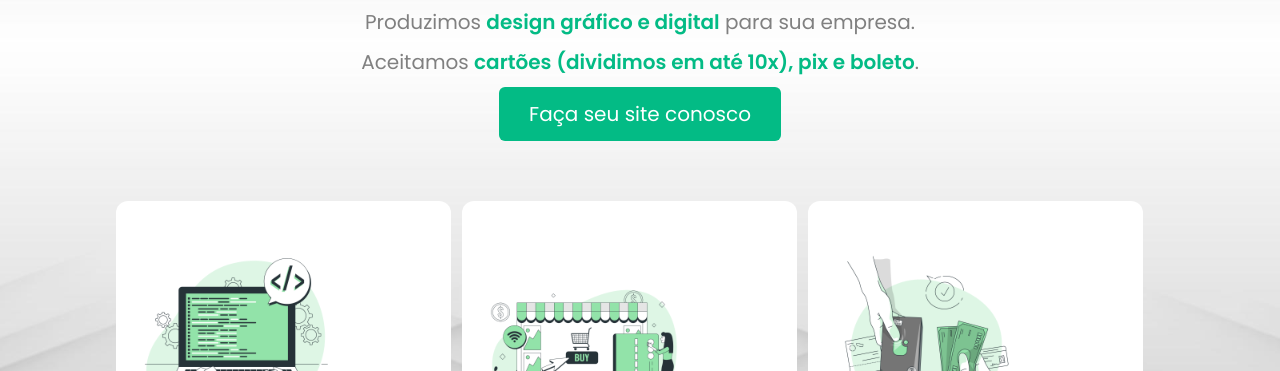
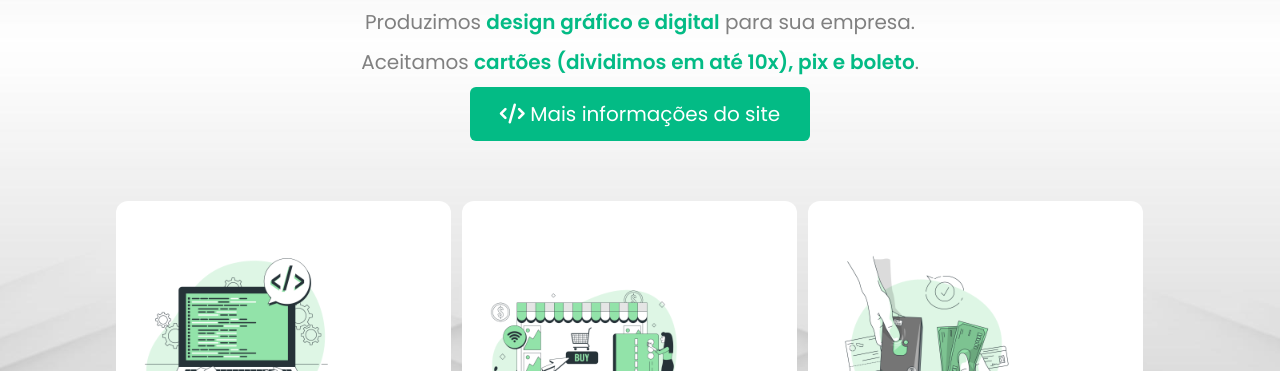
Before and after one commit to italodasilva/italodesignner, a plain HTML site: page index.html in a window 1280 px wide. Shown: the part 429-800 px from the top of the page. Drawn offline with Linux system fonts and the light colour scheme.

Commit message:
Update index.html

```diff
--- a/index.html
+++ b/index.html
@@ -26,7 +26,7 @@
                 <p>O site será <span class="cor-diferente">produzido com o estilo</span> de acordo <span class="cor-diferente">com a sua empresa.</span></p>
                 <p>Produzimos <span class="cor-diferente">design gráfico e digital</span> para sua empresa.</p>
                 <p>Aceitamos <span class="cor-diferente">cartões (dividimos em até 10x), pix e boleto</span>.</p>
-                <a href="descricao.html"><button>Faça seu site conosco</button></a>
+                <a href="descricao.html"><button><i class="fa-solid fa-code"></i> Mais informações do site</button></a>
             </div>
             <div class="diferenciais">
                 <div class="diferencial-single">
```
